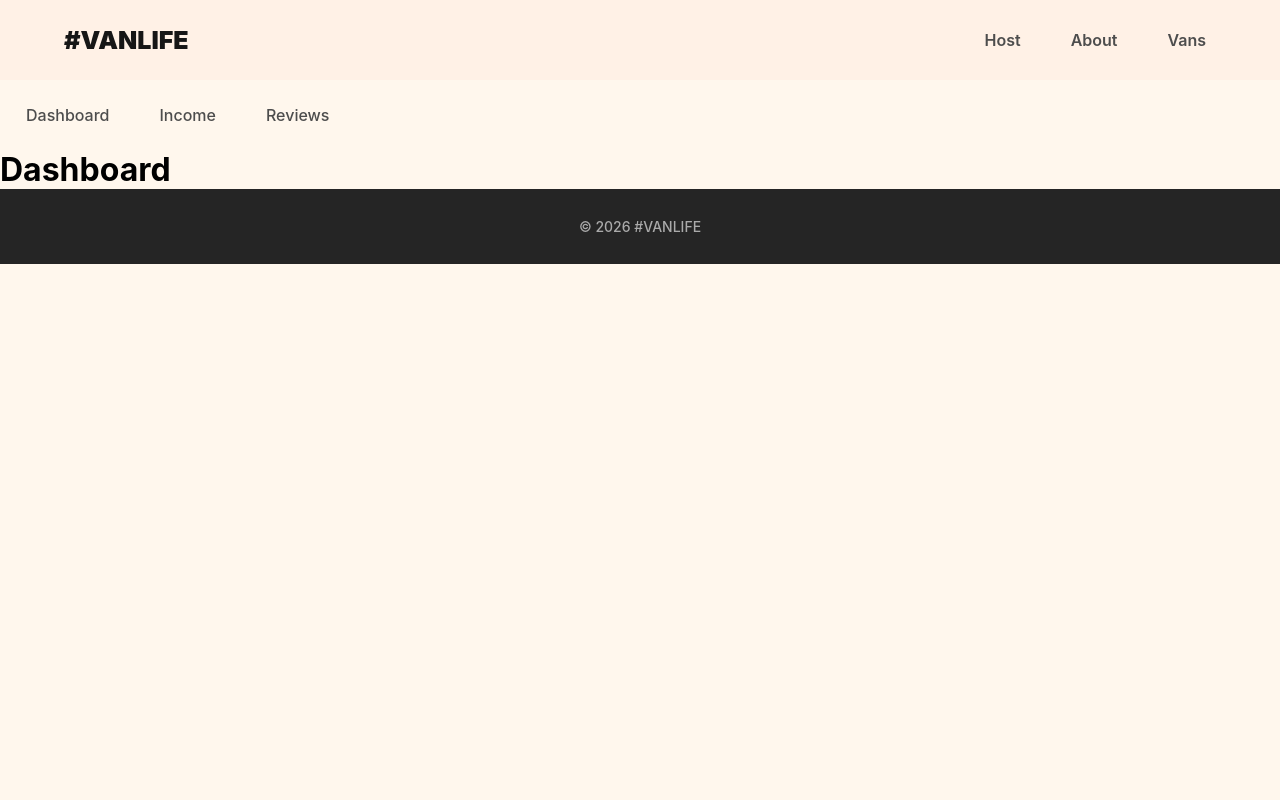
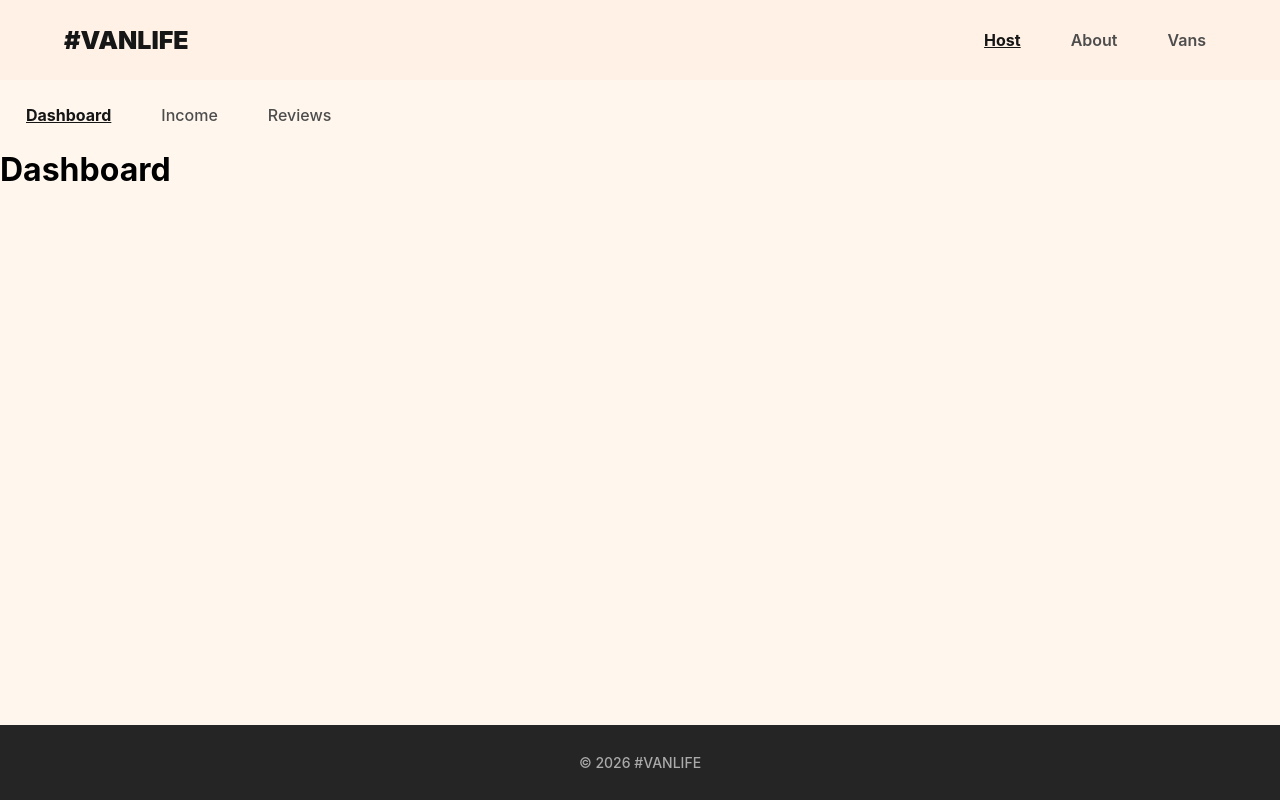
Before and after one commit to DezgunKnight/van-life, a React (Vite) app: page /host in a window 1280 px wide. Built offline with nearby package versions, Linux system fonts and the light colour scheme; what miragejs would draw is missing.

Commit message:
added replaced Link with NavLink, added  Footer component, and tweaked some css

```diff
--- a/src/App.css
+++ b/src/App.css
@@ -38,9 +38,14 @@ header nav a:hover {
    ========================= */
 
 .site-wrapper {
-  min-height: calc(100vh - 80px);
+  min-height: 100vh;
   display: flex;
   flex-direction: column;
+}
+
+.site-wrapper > main,
+.site-wrapper > :nth-child(2) {
+  flex: 1;
 }
 
 .home-container {
@@ -114,19 +119,6 @@ header nav a:hover {
 }
 
 
-/* =========================
-   ABOUT PAGE
-   ========================= */
-
-.about-page {
-  min-height: calc(100vh - 80px);
-
-  background-color: #fff7ed;
-  color: #161616;
-
-  display: flex;
-  flex-direction: column;
-}
 
 
 /* =========================
@@ -135,7 +127,8 @@ header nav a:hover {
 
 .about-page {
   background-color: #fffbdf;
-  min-height: 100vh;
+  color: #161616;
+  flex: 1; /* Fills empty vertical space inside site-wrapper */
   display: flex;
   flex-direction: column;
 }
@@ -255,3 +248,9 @@ footer {
   color: #161616;
   text-decoration: underline;
 }
+
+.host-nav a.my-link {
+  font-weight: bold;
+  text-decoration: underline;
+  color: #161616;
+}
--- /dev/null
+++ b/src/components/Footer.jsx
@@ -0,0 +1,10 @@
+import React from 'react'
+
+
+export function Footer() {
+    return (
+        <>
+            <footer>&#169; 2026 #VANLIFE</footer>
+        </>
+    )
+}
--- a/src/components/Header.jsx
+++ b/src/components/Header.jsx
@@ -1,6 +1,13 @@
-import { Link } from 'react-router-dom'
+import { Link, NavLink } from 'react-router-dom'
 
 export function Header() {
+
+  const activeStyles = {
+    fontWeight: "bold",
+    textDecoration: "underline",
+    color: "#161616"
+  };
+
   return (
     <header>
       <Link to="/"  className="site-logo">
@@ -8,9 +15,21 @@ export function Header() {
       </Link>
 
       <nav>
-        <Link to="/host">Host</Link>
-        <Link to="/about">About</Link>
-        <Link to="/vans">Vans</Link>
+        <NavLink
+          to="/host"
+          end
+          style={({isActive}) => isActive ? activeStyles : null}
+        >Host</NavLink>
+
+        <NavLink
+          to="/about"
+          style={({isActive}) => isActive ? activeStyles : null}
+        >About</NavLink>
+
+        <NavLink
+          to="/vans"
+          style={({isActive}) => isActive ? activeStyles : null}
+        >Vans</NavLink>
       </nav>
     </header>
   )
--- a/src/components/HostLayout.jsx
+++ b/src/components/HostLayout.jsx
@@ -1,13 +1,31 @@
-import { Link, Outlet } from 'react-router-dom'
+import { NavLink, Outlet } from 'react-router-dom'
 
 export function HostLayout() {
+
+  const activeStyles = {
+    fontWeight: "bold",
+    textDecoration: "underline",
+    color: "#161616"
+  };
 
   return (
       <>
         <nav className="host-nav">
-          <Link to="/host">Dashboard</Link>
-          <Link to="income">Income</Link>
-          <Link to="reviews">Reviews</Link>
+          <NavLink
+            to="/host"
+            end
+            style={({isActive}) => isActive ? activeStyles : null}
+          >Dashboard</NavLink>
+
+          <NavLink
+            to="income"
+            style={({isActive}) => isActive ? activeStyles : null}
+          >Income</NavLink>
+
+          <NavLink
+            to="reviews"
+            style={({isActive}) => isActive ? activeStyles : null}
+          >Reviews</NavLink>
         </nav>
         <Outlet />
       </>
--- a/src/components/Layout.jsx
+++ b/src/components/Layout.jsx
@@ -1,15 +1,18 @@
 import React from 'react'
 import { Outlet } from 'react-router-dom'
 import { Header } from './Header'
+import { Footer } from './Footer'
 
 
 export function Layout() {
 
   return (
-    <>
+    <div className="site-wrapper">
       <Header />
-      <Outlet />
-      <footer>&#169; 2026 #VANLIFE</footer>
-    </>
+      <main>
+        <Outlet />
+      </main>
+      <Footer />
+    </div>
   )
 }
```
